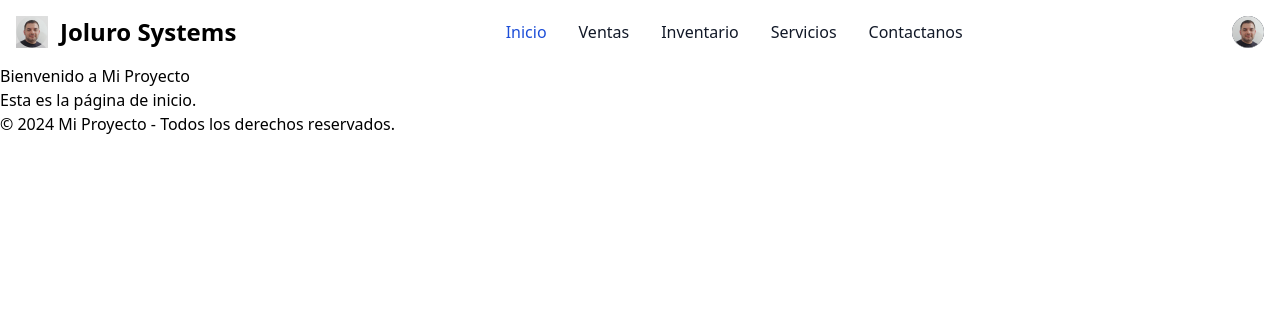
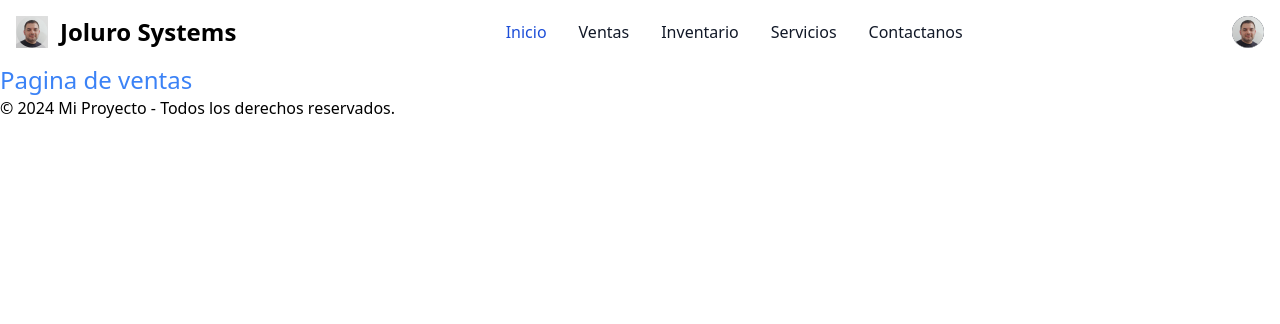
Before and after one commit to joluro86/joluro, a Django app: page /sale/ in a window 1280 px wide. Shown: the top 324 px of the page. Run offline with Django 4.2, Linux system fonts and the light colour scheme; some libraries are stand-ins or nearby versions.

Commit message:
cambios 27-12-24

```diff
--- a/core/templates/core/index.html
+++ b/core/templates/core/index.html
@@ -16,6 +16,7 @@
     <div class="content">
         {% block content %}
         <!-- El contenido específico de cada página irá aquí -->
+         <h1 class="text-blue-500 text-2xl">Pagina de inicio</h1>
         {% endblock %}
     </div>
     {% include 'core/footer.html' %}
--- a/sale/templates/sale/index.html
+++ b/sale/templates/sale/index.html
@@ -3,6 +3,5 @@
 {% block title %}Joluro - inicio{% endblock %}
 
 {% block content %}
-    <h1>Bienvenido a Mi Proyecto</h1>
-    <p>Esta es la página de inicio.</p>
+<h1 class="text-blue-500 text-2xl">Pagina de ventas</h1>
 {% endblock %}
```
